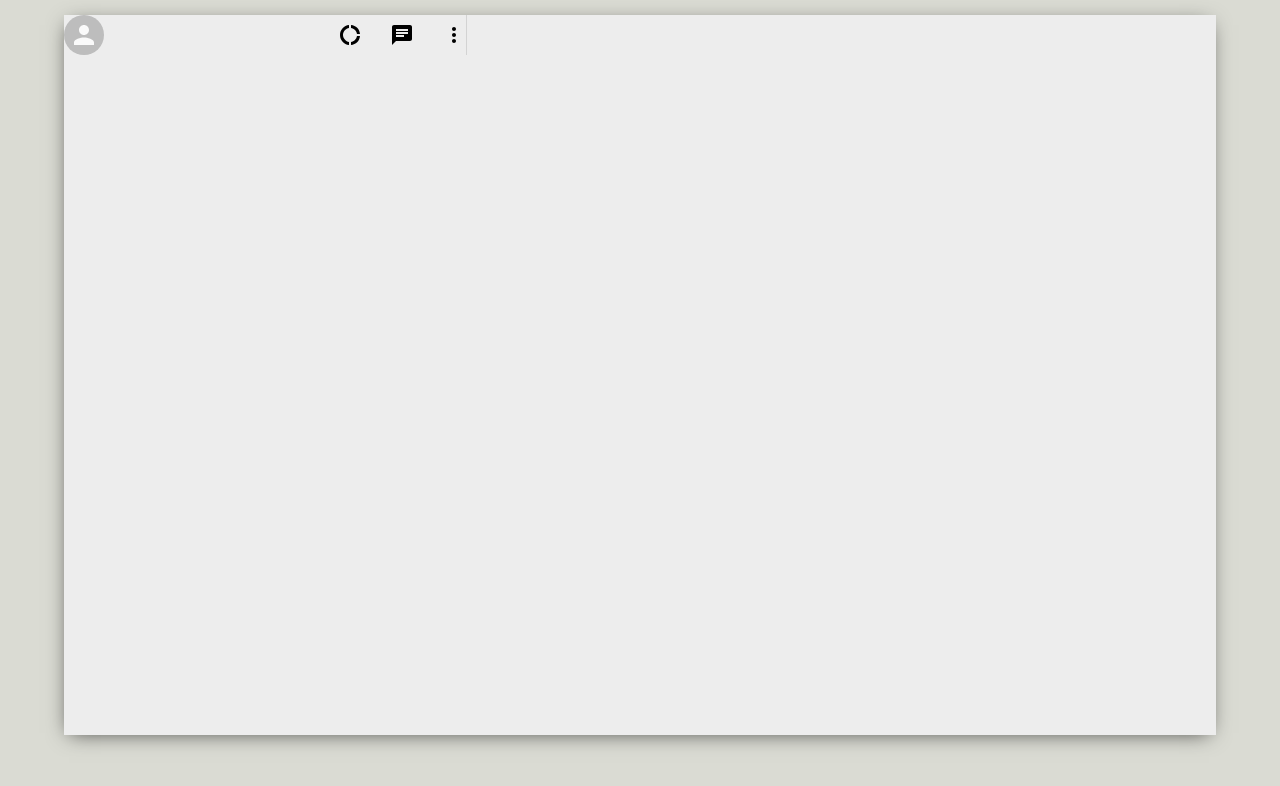
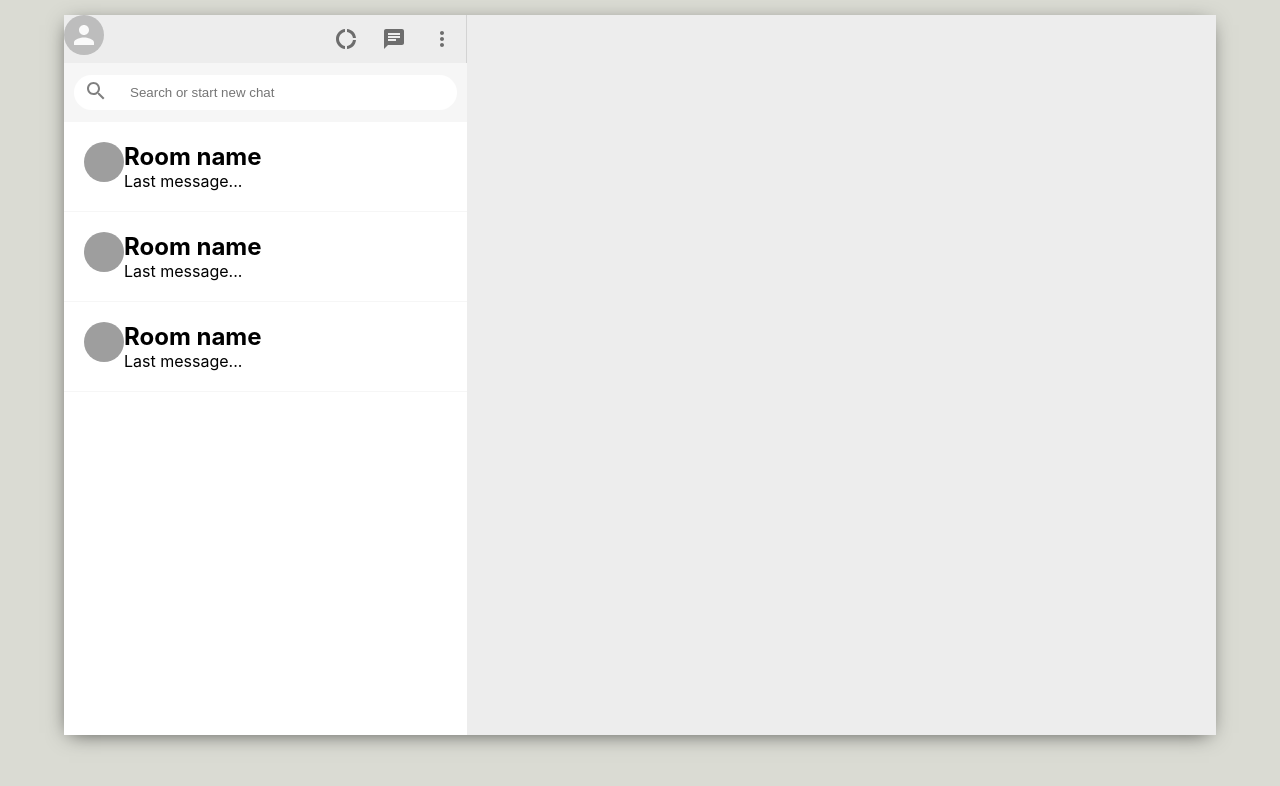
Before and after one commit to bekturmsv/Whatsapp-Clone, a React (Create React App) app: page / in a window 1280 px wide. Shown: the top 786 px of the page. Built offline with nearby package versions, Linux system fonts and the light colour scheme; grey boxes are pictures that could not be loaded.

Commit message:
starting work with sidebar chat

```diff
--- a/src/Components/Sidebar/Sidebar.jsx
+++ b/src/Components/Sidebar/Sidebar.jsx
@@ -1,26 +1,41 @@
-import { Avatar } from '@material-ui/core';
-import { Chat, DonutLarge, MoreVert } from '@material-ui/icons';
+import { Avatar, IconButton } from '@material-ui/core';
+import { Chat, DonutLarge, MoreVert, SearchOutlined } from '@material-ui/icons';
 import React from 'react';
+import SideBarChat from '../SidebarChat/SideBarChat';
 import styles from './Sidebar.module.css'
 
-function Sidebar (){
+function Sidebar() {
     return (
         <div className={styles.sidebar}>
             <div className={styles.sidebarHeader}>
-                <Avatar/>
+                <Avatar />
                 <div className={styles.sidebarHeaderRight}>
-                    <DonutLarge/>
-                    <Chat/>
-                    <MoreVert/>
+                    <IconButton>
+                        <DonutLarge />
+                    </IconButton>
+                    <IconButton>
+                        <Chat />
+                    </IconButton>
+                    <IconButton>
+                        <MoreVert />
+                    </IconButton>
                 </div>
             </div>
 
             <div className={styles.sidebarSearch}>
+                <div className={styles.sidebarSearchContainer}>
+                    <span>
 
+                    <SearchOutlined />
+                    </span>
+                    <input type="text" placeholder='Search or start new chat' />
+                </div>
             </div>
 
             <div className={styles.sidebarChats}>
-
+                <SideBarChat/>
+                <SideBarChat/>
+                <SideBarChat/>
             </div>
         </div>
     );
--- a/src/Components/Sidebar/Sidebar.module.css
+++ b/src/Components/Sidebar/Sidebar.module.css
@@ -1,16 +1,59 @@
-.sidebar{
+.sidebar {
+    display: flex;
+    flex-direction: column;
     flex: 0.35;
+
 }
 
-.sidebarHeader{
+.sidebarSearch {
+    display: flex;
+    align-items: center;
+    background-color: #f6f6f6;
+    height: 39px;
+    padding: 10px;
+}
+
+.sidebarSearchContainer{
+    display: flex;
+    align-items: center;
+    background-color: white;
+    width: 100%;
+    height: 35px;
+    border-radius: 20px;
+}
+
+.sidebarSearchContainer > span{
+    color: gray;
+    padding: 10px;
+
+}
+
+.sidebarSearchContainer > input{
+    border: none;
+    margin-left: 10px;
+}
+
+.sidebarHeader {
     display: flex;
     justify-content: space-between;
     border-right: 1px solid lightgray;
 }
 
-.sidebarHeaderRight{
+.sidebarHeaderRight {
     display: flex;
     align-items: center;
     justify-content: space-between;
     min-width: 10vw;
 }
+
+.sidebarHeaderRight > .MuiSvgIcon-root {
+    margin-right: 2vw;
+    font-size: 24px !important;
+
+}
+
+.sidebarChats{
+    overflow: scroll;
+    flex:1;
+    background-color: white;
+}
--- /dev/null
+++ b/src/Components/SidebarChat/SideBarChat.jsx
@@ -0,0 +1,26 @@
+import { Avatar } from '@material-ui/core';
+import React, { useEffect, useState } from 'react';
+import styles from './SideBarChat.module.css'
+
+function SideBarChat  ()  {
+
+    const [seed,setSeed] = useState("");
+
+    useEffect(() => {
+        Math.floor(
+            setSeed(Math.random() * 5000 )
+        )
+    },[])
+
+    return (
+        <div className={styles.sidebarChat}>
+            <Avatar src={`https://avatars.dicebear.com/api/human/${seed}.svg`}/>
+            <div className={styles.SideBarChatInfo}>
+                <h2>Room name</h2>
+                <p>Last message...</p>
+            </div>
+        </div>
+    );
+};
+
+export default SideBarChat;
--- /dev/null
+++ b/src/Components/SidebarChat/SideBarChat.module.css
@@ -0,0 +1,6 @@
+.sidebarChat{
+    display: flex;
+    padding: 20px;
+    cursor: pointer;
+    border-bottom: 1px solid #f6f6f6;
+}
```
